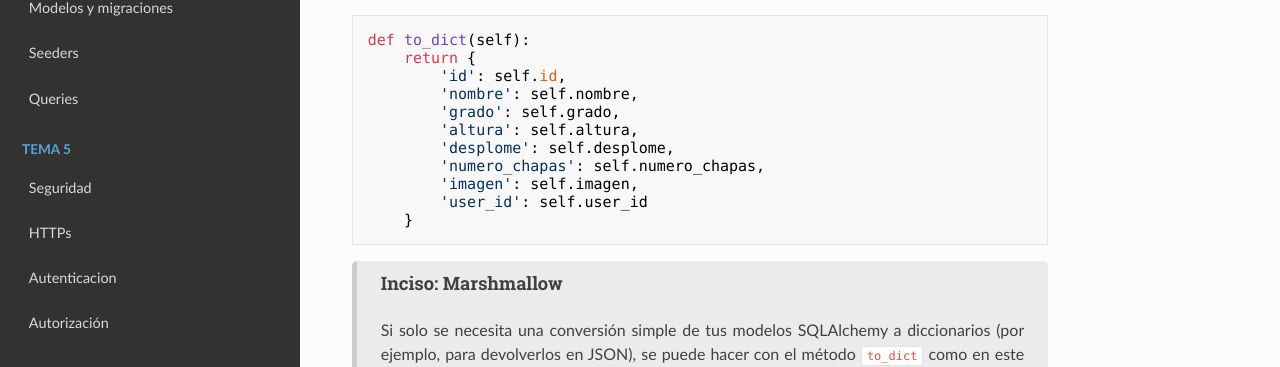
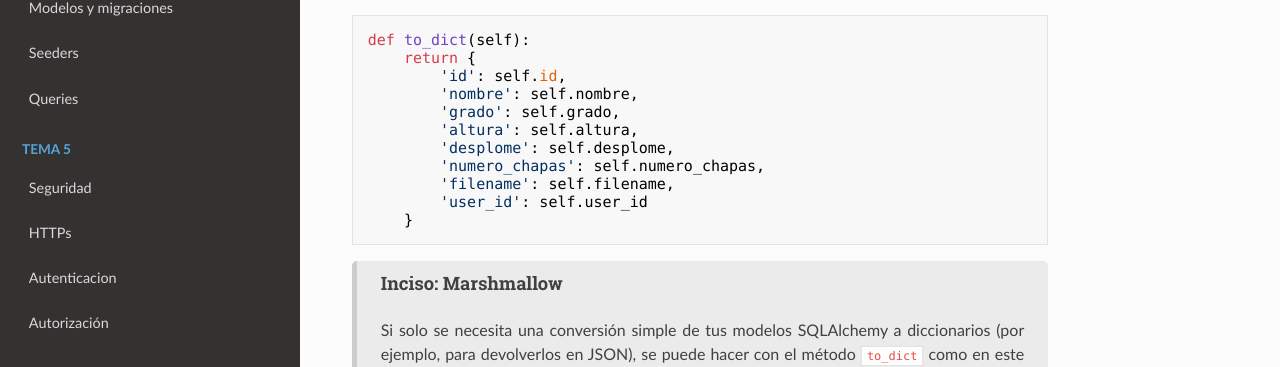
Before and after one commit to apozohue10/tecw, an MkDocs documentation site: the page built from docs/tema6/spa.md, in a window 1280 px wide and 900 px high, scrolled down 1831 px. Shown: the part 85-452 px from the top of the window. Built offline with MkDocs 1.6.1, drawn with Linux system fonts in a browser that asks for light colours; nearby versions of some CDN libraries.

Commit message:
Fix filename in SPA

````diff
--- a/docs/tema6/spa.md
+++ b/docs/tema6/spa.md
@@ -61,7 +61,7 @@ def to_dict(self):
         'altura': self.altura,
         'desplome': self.desplome,
         'numero_chapas': self.numero_chapas,
-        'imagen': self.imagen,
+        'filename': self.filename,
         'user_id': self.user_id
     }
 ```
````
